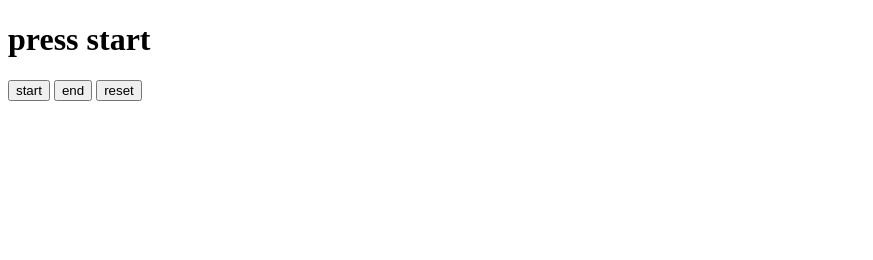
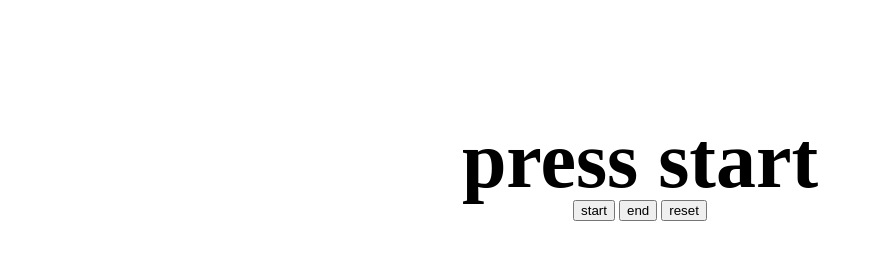
Before and after one commit to andrewjeongtheawesome/one-sec, a plain HTML site: page index.html in a window 1280 px wide. Shown: the whole page, without its empty margins (0-873 px from the left). Drawn offline with Linux system fonts and the light colour scheme.

Commit message:
design day1

```diff
--- a/index.html
+++ b/index.html
@@ -3,13 +3,17 @@
 <head>
     <meta charset="UTF-8">
     <meta name="viewport" content="width=device-width, initial-scale=1.0">
+    <link rel = "stylesheet" href="style.css">
     <title>one-sec</title>
 </head>
 <body>
-    <h1><span id="target">press start</span></h1>
-    <button id="startButton">start</button>
-    <button id="endButton">end</button>
-    <button id="resetButton">reset</button>
+    <h1><span id="target" class="title">press start</span></h1>
+    <div class="button">
+        <button id="startButton">start</button>
+        <button id="endButton">end</button>
+        <button id="resetButton">reset</button>
+    </div>
+
     <script src="index.js"></script>
 </body>
 </html>
--- /dev/null
+++ b/style.css
@@ -0,0 +1,24 @@
+.title{
+    position: absolute;
+    left: 50%;
+    top: 20%;
+    transform: translate(-50%, -50%);
+    font-size: 80px;
+}
+
+.button{
+    margin-top: 200px;
+    text-align: center;
+}
+
+#startButton{
+    display: inline-block;
+}
+
+#endButton{
+    display: inline-block;
+}
+
+#resetButton{
+    display: inline-block;
+}
```
